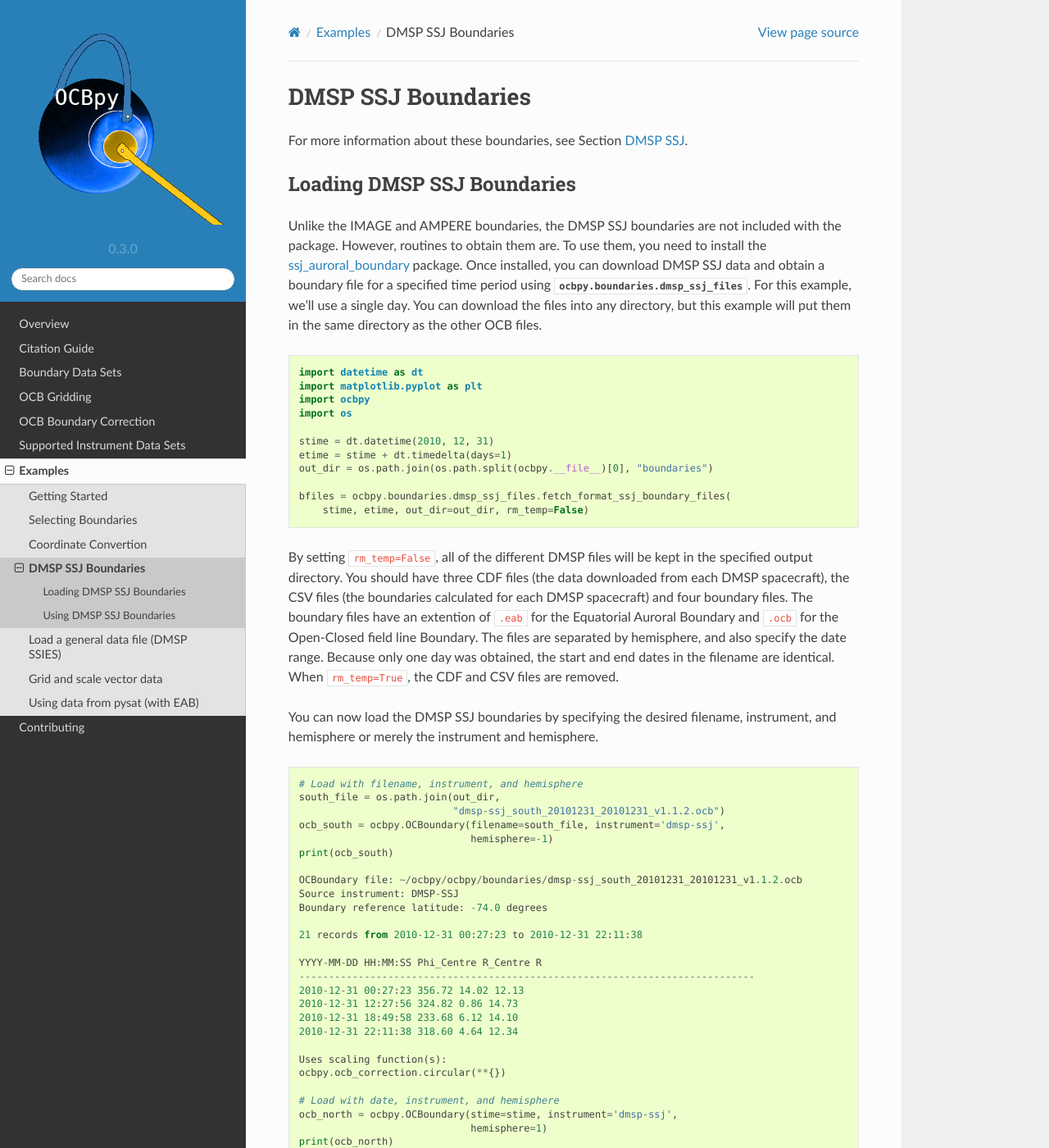
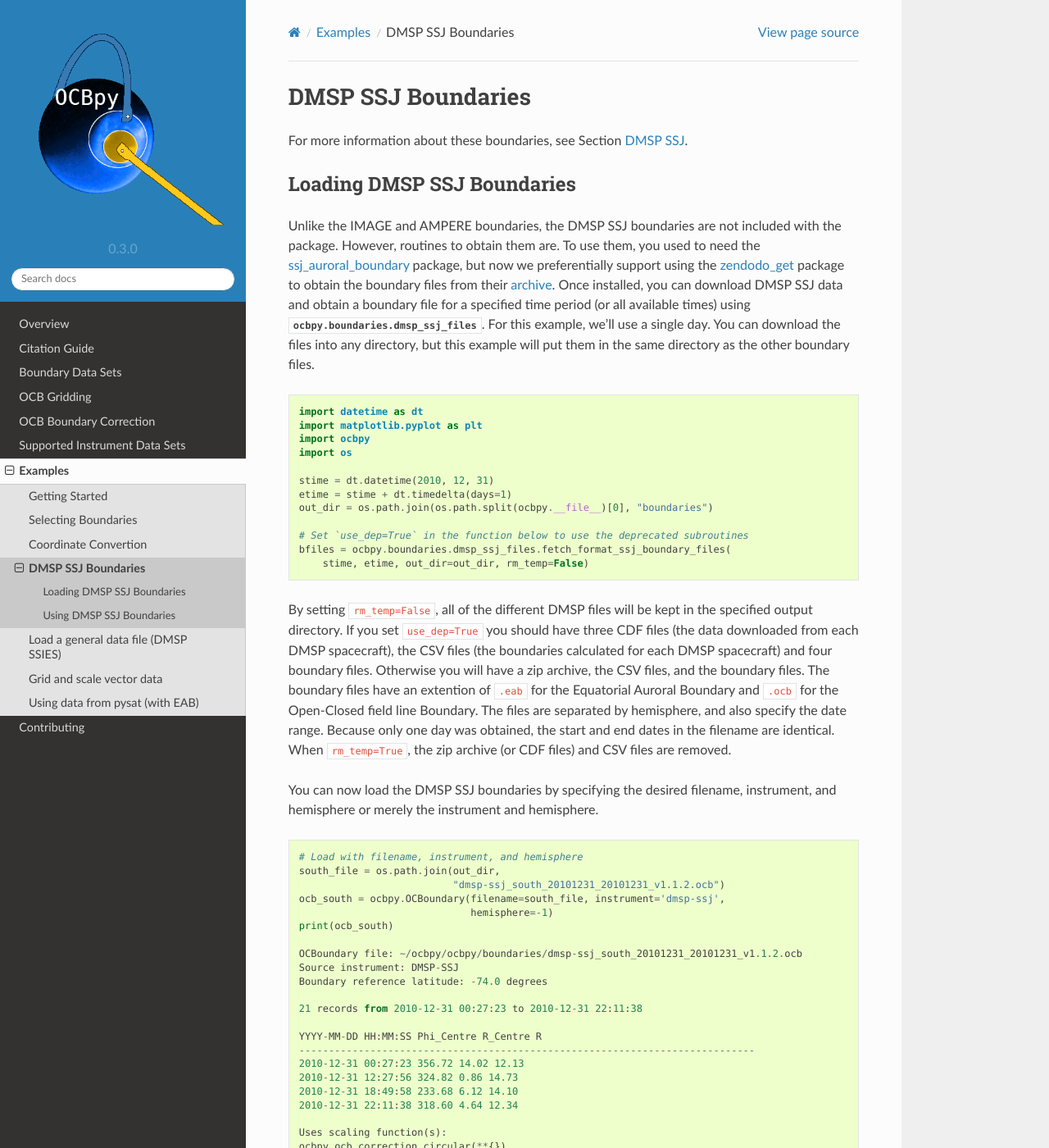
Before and after one commit to aburrell/ocbpy, a Sphinx documentation site: the page built from docs/examples/ex_dmsp.rst, in a window 1280 px wide and 1400 px high. Shown: the whole window at 82% size. Built offline with Sphinx 7.4.7 and the Read the Docs theme 2.0.0, drawn with Linux system fonts in a browser that asks for light colours.

Commit message:
DOC: updated DMSP example
Updated the DMSP boundary example to explain both the new and deprecated behaviour.

```diff
--- a/docs/examples/ex_dmsp.rst
+++ b/docs/examples/ex_dmsp.rst
@@ -8,14 +8,18 @@ For more information about these boundaries, see Section
 Loading DMSP SSJ Boundaries
 ---------------------------
 Unlike the IMAGE and AMPERE boundaries, the DMSP SSJ boundaries are not included
-with the package.  However, routines to obtain them are.  To use them, you need
-to install the
+with the package. However, routines to obtain them are. To use them, you used to
+need the
 `ssj_auroral_boundary <https://github.com/lkilcommons/ssj_auroral_boundary>`__
-package.  Once installed, you can download DMSP SSJ data and obtain a boundary
-file for a specified time period using
-:py:mod:`ocbpy.boundaries.dmsp_ssj_files`.  For this example, we'll use a
-single day. You can download the files into any directory, but this example will
-put them in the same directory as the other OCB files.
+package, but now we preferentially support using the
+`zendodo_get <https://github.com/dvolgyes/zenodo_get>`__ package to obtain the
+boundary files from their
+`archive <https://zenodo.org/record/3373812#.Y-0S3-zMLBt>`__. Once installed,
+you can download DMSP SSJ data and obtain a boundary file for a specified time
+period (or all available times) using :py:mod:`ocbpy.boundaries.dmsp_ssj_files`.
+For this example, we'll use a single day. You can download the files into any
+directory, but this example will put them in the same directory as the other
+boundary files.
 
 ::
 
@@ -28,19 +32,21 @@ put them in the same directory as the other OCB files.
    etime = stime + dt.timedelta(days=1)
    out_dir = os.path.join(os.path.split(ocbpy.__file__)[0], "boundaries")
 
+   # Set `use_dep=True` in the function below to use the deprecated subroutines
    bfiles = ocbpy.boundaries.dmsp_ssj_files.fetch_format_ssj_boundary_files(
        stime, etime, out_dir=out_dir, rm_temp=False)
 
 
 By setting ``rm_temp=False``, all of the different DMSP files will be kept in
-the specified output directory.  You should have three CDF files (the data
-downloaded from each DMSP spacecraft), the CSV files (the boundaries calculated
-for each DMSP spacecraft) and four boundary files.  The boundary files have
-an extention of ``.eab`` for the Equatorial Auroral Boundary and ``.ocb`` for
-the Open-Closed field line Boundary.  The files are separated by hemisphere, and
-also specify the date range.  Because only one day was obtained, the start and
-end dates in the filename are identical.  When ``rm_temp=True``, the CDF and CSV
-files are removed.
+the specified output directory.  If you set ``use_dep=True`` you should have
+three CDF files (the data downloaded from each DMSP spacecraft), the CSV files
+(the boundaries calculated for each DMSP spacecraft) and four boundary files.
+Otherwise you will have a zip archive, the CSV files, and the boundary files.
+The boundary files have an extention of ``.eab`` for the Equatorial Auroral
+Boundary and ``.ocb`` for the Open-Closed field line Boundary.  The files are
+separated by hemisphere, and also specify the date range.  Because only one day
+was obtained, the start and end dates in the filename are identical.  When
+``rm_temp=True``, the zip archive (or CDF files) and CSV files are removed.
 
 You can now load the DMSP SSJ boundaries by specifying the desired filename,
 instrument, and hemisphere or merely the instrument and hemisphere.
```
